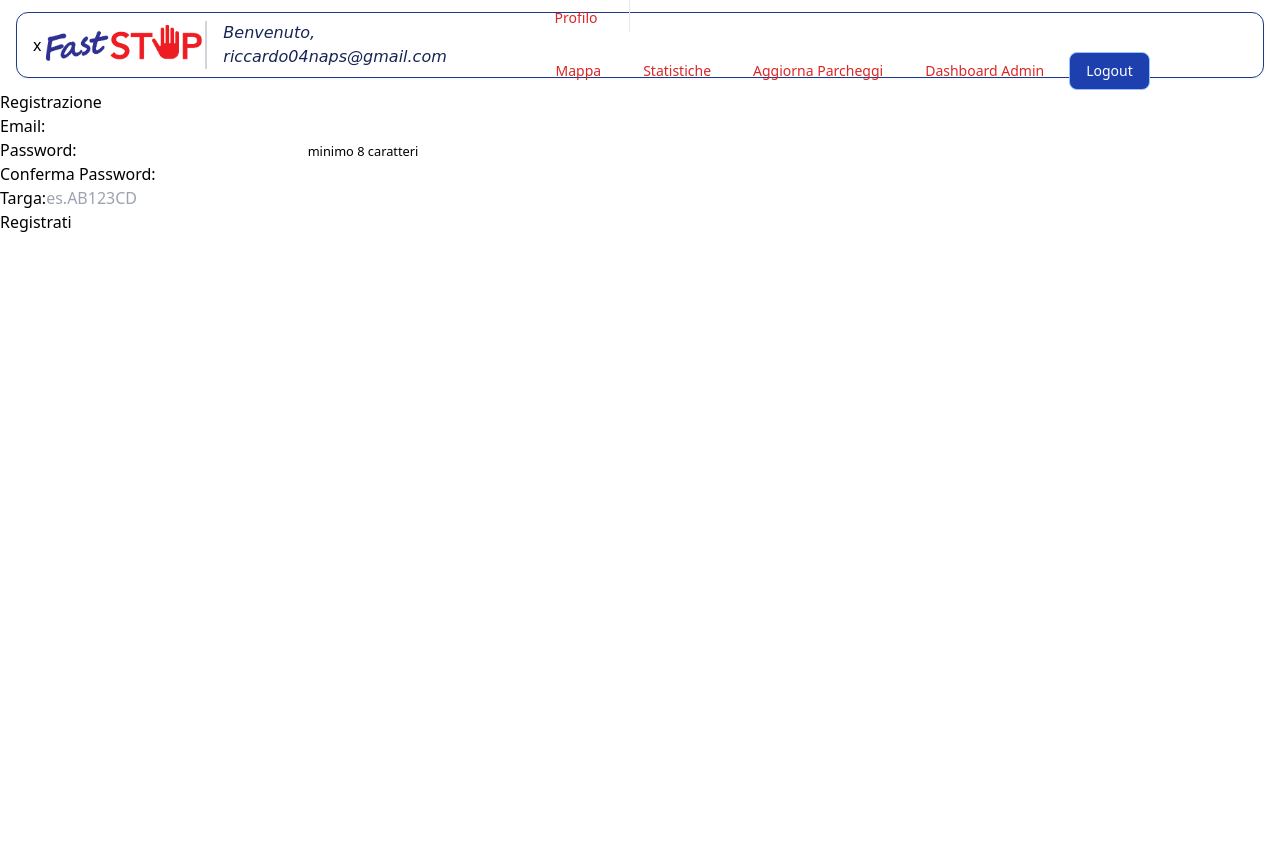
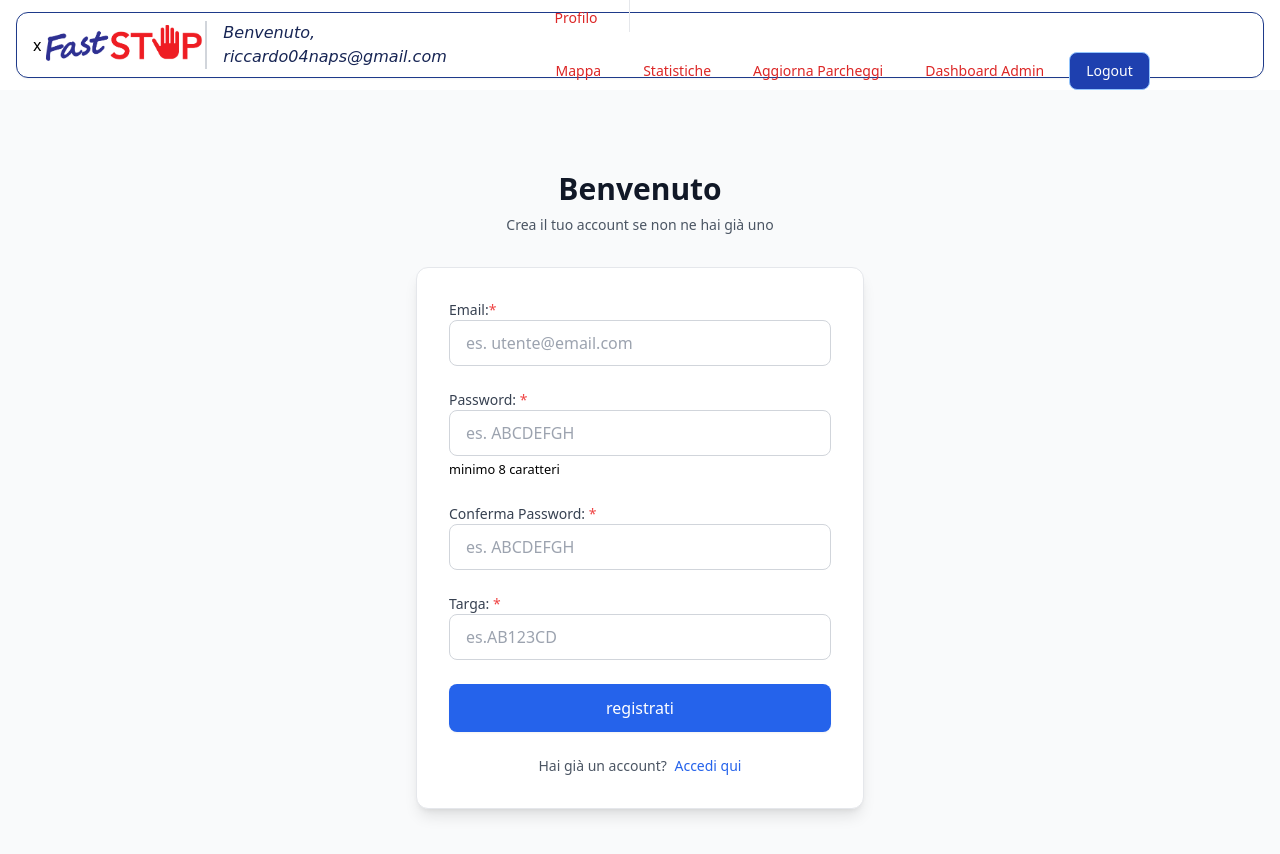
Before and after one commit to BonazziMirco/Fast-Stop-front, a Vue app: page /signin in a window 1280 px wide. Shown: the top 854 px of the page. Before the commit the page ends 800 px from the top, so only its background shows below. Built offline with nearby package versions, Linux system fonts and the light colour scheme; no server answers.

Commit message:
style sign-in e log-in e test per la navbar

```diff
--- a/index.html
+++ b/index.html
@@ -3,7 +3,7 @@
   <head>
     <meta charset="UTF-8">
     <meta name="viewport" content="width=device-width, initial-scale=1.0">
-    <title>Vite App</title>
+    <title>Fast-Stop</title>
       <link rel="icon" href="public/logo-ristretto.png">
   </head>
   <body>
--- a/src/NavbarView.vue
+++ b/src/NavbarView.vue
@@ -80,7 +80,10 @@ x          <img src="../public/logo-esteso.png" alt="logo" class="h-10 w-auto ob
             </template>
 
             <!-- Login/Signin per non loggati -->
-            <template v-else>
+
+            <!--        da aggiungere v-else-->
+
+            <template>
               <router-link
                   to="/login"
                   class="px-4 py-2 text-red-600 bg-red-50 border border-red-300 rounded-lg hover:bg-red-100 hover:border-red-400 transition-all duration-200 text-sm font-medium"
--- a/src/views/LoginView.vue
+++ b/src/views/LoginView.vue
@@ -1,52 +1,83 @@
 <template>
-  <div class="view-container">
-    <h2>Login</h2>
+  <div class="min-h-screen flex items-center justify-center bg-gray-50 py-12 px-4 sm:px-6 lg:px-8">
+    <div class="max-w-md w-full space-y-8">
+      <!-- Header -->
+      <div class="text-center">
+        <h2 class="text-3xl font-bold text-gray-900">Benvenuto</h2>
+        <p class="mt-2 text-sm text-gray-600">Accedi al tuo account per continuare</p>
+      </div>
 
+      <!-- Card -->
+      <div class="bg-white rounded-xl shadow-lg border border-gray-200 p-8">
         <!-- Messaggio di errore -->
-    <div v-if="error" class="error-message">
+        <div v-if="error" class="mb-4 p-4 rounded-lg bg-red-50 text-red-700 border border-red-200 flex items-center gap-2">
           {{ error }}
         </div>
 
         <!-- Messaggio di successo -->
-    <div v-if="success" class="success-message">
+        <div v-if="success" class="mb-4 p-4 rounded-lg bg-green-50 text-green-700 border border-green-200 flex items-center gap-2">
           Login effettuato con successo! Reindirizzamento...
         </div>
 
-    <form @submit.prevent="handleLogin" class="auth-form">
-      <div class="form-group">
-        <label for="email">Email:</label>
+        <!-- Form -->
+        <form @submit.prevent="handleLogin" class="space-y-6">
+          <div>
+            <label for="email" class="block text-sm font-medium text-gray-700 mb-1">
+              Email <span class="text-red-500">*</span>
+            </label>
             <input
                 type="email"
                 id="email"
                 v-model="email"
                 required
                 :disabled="loading"
+                placeholder="es. utente@email.com"
+                class="w-full px-4 py-2.5 border border-gray-300 rounded-lg focus:ring-2 focus:ring-blue-500 focus:border-transparent transition-all duration-200 disabled:bg-gray-100 disabled:cursor-not-allowed"
             >
           </div>
-      <div class="form-group">
-        <label for="password">Password:</label>
+
+          <div>
+            <label for="password" class="block text-sm font-medium text-gray-700 mb-1">
+              Password <span class="text-red-500">*</span>
+            </label>
             <input
                 type="password"
                 id="password"
                 v-model="password"
                 required
                 :disabled="loading"
+                placeholder="ABCDEFG"
+                class="w-full px-4 py-2.5 border border-gray-300 rounded-lg focus:ring-2 focus:ring-blue-500 focus:border-transparent transition-all duration-200 disabled:bg-gray-100 disabled:cursor-not-allowed"
             >
           </div>
 
           <button
               type="submit"
-          class="submit-btn"
               :disabled="loading"
+              class="w-full px-6 py-3 bg-blue-600 text-white font-medium rounded-lg hover:bg-blue-700 transition-all duration-200 disabled:bg-gray-400 disabled:cursor-not-allowed flex items-center justify-center gap-2 shadow-sm hover:shadow-md"
           >
+            <span v-if="loading" class="inline-block w-4 h-4 border-2 border-white border-t-transparent rounded-full animate-spin"></span>
             {{ loading ? 'Accesso in corso...' : 'Accedi' }}
           </button>
         </form>
+
+        <!-- Link per registrazione -->
+        <div class="mt-6 text-center text-sm">
+          <span class="text-gray-600">Non hai un account?</span>
+          <router-link
+              to="/signin"
+              class="ml-1 text-blue-600 hover:text-blue-800 font-medium hover:underline transition-colors"
+          >
+            Registrati qui
+          </router-link>
+        </div>
+      </div>
+    </div>
   </div>
 </template>
 
 <script>
-import {post} from "@/service/api.js";
+import { post } from "@/service/api.js";
 
 export default {
   name: 'LoginView',
@@ -66,49 +97,54 @@ export default {
       this.success = false;
       this.loading = true;
 
+      // Validazione base
+      if (!this.email || !this.password) {
+        this.error = ' Inserisci email e password';
+        this.loading = false;
+        return;
+      }
+
       try {
         // Chiamata API al backend
-        const data = await post('@/service/api/login', {email: this.email, password: this.password});
+        const data = await post('/auth/login', {
+          email: this.email,
+          password: this.password
+        });
 
         // Salva dati utente
         localStorage.setItem('user', JSON.stringify({
           id: data.user.id,
           email: data.user.email,
-          authority: data.user.authority
+          authority: data.user.authority,
+          car_plate: data.user.car_plate || data.user.targa || ''
         }));
-
-        // if (data.token) {
-        //   localStorage.setItem('token', data.token);
-        // }
 
         // Login riuscito
         this.success = true;
-        console.log('Login riuscito:', data.user.authority);//per il debugging
-
+        console.log('Login riuscito:', data.user.authority);
 
         // Reindirizza dopo 1.5 secondi
         setTimeout(() => {
-          // Reindirizzamento alla home o dashboard
-          this.$router.push('/'); // o '/dashboard'
+          this.$router.push('/');
         }, 1500);
 
       } catch (err) {
         // Gestione errori
-        switch(err.status){
+        switch(err.status) {
           case 400:
-            this.error = 'email o password non corretti. riprova';
+            this.error = ' Email o password non corretti. Riprova.';
             break;
           case 403:
-            this.error = 'account disabilitato, contatta l\'amministratore';
+            this.error = ' Account disabilitato, contatta l\'amministratore.';
             break;
           case 401:
-            this.error= 'sessione scaduta. effettua nuovamente il login.';
+            this.error = ' Sessione scaduta. Effettua nuovamente il login.';
             break;
           case 500:
-            this.error='errore nel server. riprova più tardi.';
+            this.error = ' Errore nel server. Riprova più tardi.';
             break;
           default:
-              this.error = err.message || 'errore durante il login. rirpova più tardi.'
+            this.error = err.message || 'Errore durante il login. Riprova più tardi.';
         }
       } finally {
         this.loading = false;
--- a/src/views/SigninView.vue
+++ b/src/views/SigninView.vue
@@ -1,14 +1,49 @@
 <template>
-  <div class="view-container">
-    <h2>Registrazione</h2>
-    <form @submit.prevent="handleSignin" class="auth-form">
+  <div class="min-h-screen flex items-center justify-center bg-gray-50 py-12 px-4 sm:px-6 lg:px-8">
+    <div class="max-w-md w-full space-y-8">
+
+<!--      Header-->
+      <div class="text-center">
+        <h2 class="text-3xl font-bold text-gray-900">Benvenuto</h2>
+        <p class="mt-2 text-sm text-gray-600">Crea il tuo account se non ne hai già uno</p>
+      </div>
+
+<!--      Card-->
+      <div class="bg-white rounded-xl shadow-lg border border-gray-200 p-8">
+        <!-- Messaggio di errore -->
+        <div v-if="error" class="mb-4 p-4 rounded-lg bg-green-50 text-red-700 border border-red-200 flex items-center gap-2">
+          {{ error }}
+        </div>
+
+        <!-- Messaggio di successo -->
+        <div v-if="success" class="mb-4 p-4 rounded-lg bg-red-50 text-green-700 border border-green-200 flex items-center gap-2">
+          Registrazione effettuata con successo! Reindirizzamento al login...
+        </div>
+
+        <!-- Messaggio informativo (es. password non coincidono) -->
+        <div v-if="message" class="mb-4 p-4 rounded-lg bg-yellow-50 text-yellow-600 border border-yellow-200 flex items-center gap-2">
+          {{ message }}
+        </div>
+
+<!--        Form-->
+        <form @submit.prevent="handleSignin" class="space-y-6">
           <div class="form-group">
-        <label for="email">Email:</label>
-        <input type="email" id="email" v-model="email" required :disabled="loading||success">
+            <label for="email" class="block text-sm font-medium text-gray-700">
+              Email:<span class="text-red-500">*</span></label>
+            <input
+                type="email"
+                id="email"
+                v-model="email"
+                required
+                :disabled="loading||success"
+                placeholder="es. utente@email.com"
+                class="w-full px-4 py-2.5 border border-gray-300 rounded-lg focus:ring-2 focus:ring-blue-500 focus:border-transparent transition-all duration-200 disabled:bg-gray-100 disabled:cursor-not-allowed"
+            >
 
           </div>
           <div class="form-group">
-        <label for="password">Password:</label>
+            <label for="password" class="block text-sm font-medium text-gray-700">
+              Password: <span class="text-red-500">*</span> </label>
             <input
                 type="password"
                 id="password"
@@ -16,21 +51,28 @@
                 required
                 :disabled="loading||success"
                 minlength="8"
+                placeholder="es. ABCDEFGH"
+                class="w-full px-4 py-2.5 border border-gray-300 rounded-lg focus:ring-2 focus:ring-blue-500 focus:border-transparent transition-all duration-200 disabled:bg-gray-100 disabled:cursor-not-allowed"
+
             >
             <small class="hint">minimo 8 caratteri</small>
           </div>
           <div class="form-group">
-        <label for="confirmPassword">Conferma Password:</label>
+            <label for="confirmPassword" class="block text-sm font-medium text-gray-700">
+              Conferma Password: <span class="text-red-500">*</span> </label>
             <input
                 type="password"
                 id="confirmPassword"
                 v-model="confirmPassword"
                 required
                 :disabled="loading||success"
+                placeholder="es. ABCDEFGH"
+                class="w-full px-4 py-2.5 border border-gray-300 rounded-lg focus:ring-2 focus:ring-blue-500 focus:border-transparent transition-all duration-200 disabled:bg-gray-100 disabled:cursor-not-allowed"
             >
           </div>
           <div class="form-group">
-        <label for="name">Targa:</label>
+            <label for="name" class="block text-sm font-mmedium text-gray-700">
+              Targa: <span class="text-red-500">*</span> </label>
             <input
                 type="text"
                 id="targa"
@@ -39,26 +81,30 @@
                 :disabled="loading||success"
                 placeholder="es.AB123CD"
                 maxlength="7"
+                class="w-full px-4 py-2.5 border border-gray-300 rounded-lg focus:ring-2 focus:ring-blue-500 focus:border-transparent transition-all duration-200 disabled:bg-gray-100 disabled:cursor-not-allowed"
             >
           </div>
-      <button type="submit" class="submit-btn" :disabled="loading||success">
-        {{ loading ? 'Registrazione in corso...' : 'Registrati' }}
+          <button
+              type="submit"
+              class="w-full px-6 py-3 bg-blue-600 text-white font-medium rounded-lg hover:bg-blue-700 transition-all duration-200 disabled:bg-gray-400 disabled:cursor-not-allowed flex items-center justify-center gap-2 shadow-sm hover:shadow-md"
+              :disabled="loading||success">
+            <span v-if="loading" class="inline-block w-4 h-4 border-2 border-white border-t-transparent rounded-full animate-spin"></span>
+            {{ loading ? 'registrazione in corso...' : 'registrati' }}
           </button>
-      <!-- Messaggio di errore -->
-      <div v-if="error" class="error-message">
-        {{ error }}
+
+          <div class="mt-6 text-center text-sm">
+            <span class="text-gray-600">Hai già un account?</span>
+            <router-link
+                to="/login"
+                class="ml-1 text-blue-600 hover:text-blue-800 font-medium hover:underline transition-colors"
+            >
+              Accedi qui
+            </router-link>
           </div>
 
-      <!-- Messaggio di successo -->
-      <div v-if="success" class="success-message">
-        Registrazione effettuata con successo! Reindirizzamento al login...
+        </form>
       </div>
-
-      <!-- Messaggio informativo (es. password non coincidono) -->
-      <div v-if="message" class="info-message">
-        {{ message }}
       </div>
-    </form>
   </div>
 </template>
 
@@ -85,25 +131,28 @@ export default {
       this.message=null;
       this.error=null;
       this.success = false;
+      this.loading=true;
       if (this.password !== this.confirmPassword) {
         this.message='le password non coincidono';
+        this.loading=false;
         return
       }
       if (this.password.length < 8) {
         this.message = 'La password deve avere almeno 8 caratteri';
+        this.loading=false;
         return;
       }
 
       if (!this.targa || this.targa.length < 2) {
         this.message = 'Inserisci una targa valida';
+        this.loading=false;
         return;
       }
 
-      this.loading=true;
 
       try{
 
-        const data = await post('/auth/signin', {email: this.email, password: this.password, targa:this.targa});
+        const data = await post('/auth/signin', {email: this.email, password: this.password, targa:this.targa.toUpperCase().trim()});
 
         this.success=true;
         console.log('Registrazione riuscita:', data);
```
Lines whose indentation alone changed are shown as unchanged.
